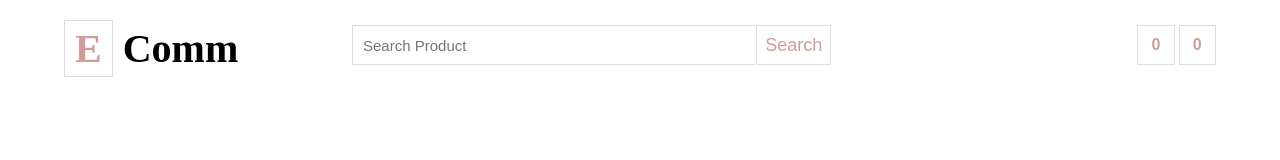
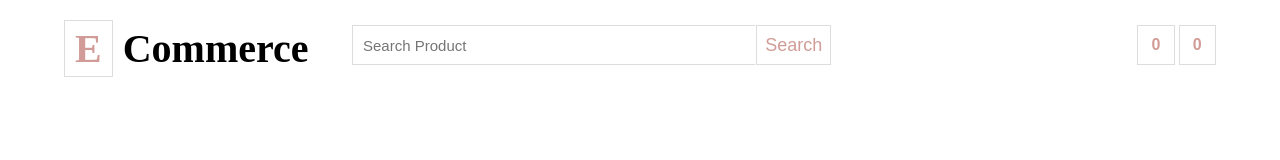
Before and after one commit to Nishant0985/E-Commerce-website, a plain HTML site: page index.html in a window 1280 px wide. Drawn offline with Linux system fonts and the light colour scheme.

Commit message:
Change the logo name of index.html

```diff
--- a/index.html
+++ b/index.html
@@ -9,7 +9,7 @@
     <div class="wrapper">
       <div class="header">
         <div class="logo arrange-left wid-25">
-          <h1><span>E</span> <span>Comm</span></h1>
+          <h1><span>E</span> <span>Commerce</span></h1>
         </div>
         <div class="search-product arrange-left wid-50">
           <input type="text" placeholder="Search Product" />
```
